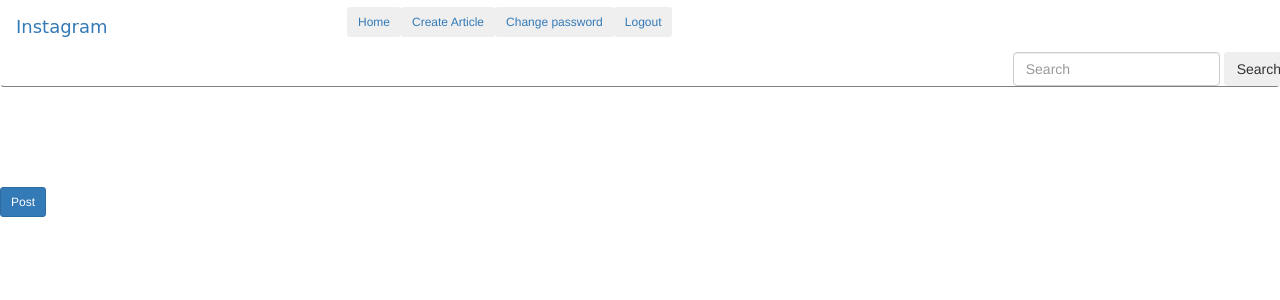
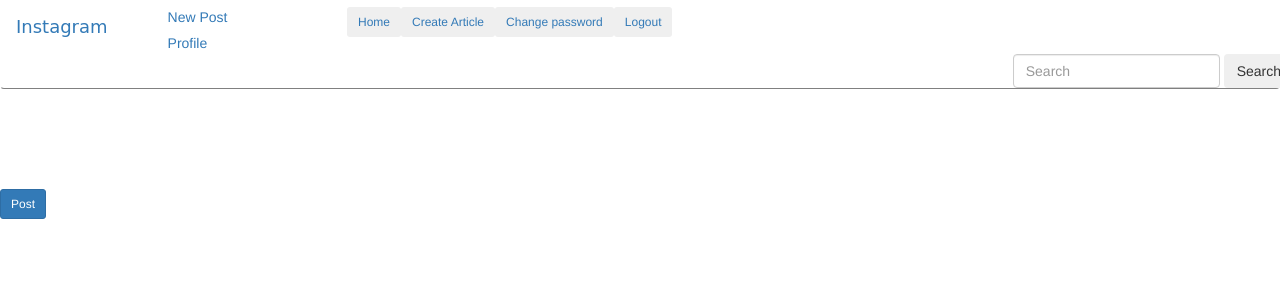
Before and after one commit to kiptoo-rotich/Instagram, a Django app: template instapp/templates/main/post.html in a window 1280 px wide. Shown: the top 300 px of the page. Run offline with Django 3.2, Linux system fonts and the light colour scheme; the template is opened without the code that fills it, so the values that code supplies are empty; the visitor is signed in with stand-in values (Sample User, id 1); parts of the project's set-up code (start-up, migrations or seed data) failed here and were passed over; some libraries are stand-ins or nearby versions.

Commit message:
It adds a redirection to new post and profile pages

```diff
--- a/instapp/templates/navbar.html
+++ b/instapp/templates/navbar.html
@@ -38,6 +38,13 @@
                     </li>
                 </ul>
 
+                <a href="{%url 'new_post'%}">New Post
+                    <i class="fas fa-user text-white h3 ">
+                    </i>
+                <a href="{%url 'profile'%}">Profile
+                    <i class="fas fa-user text-white h3 ">
+                    </i>
+                </a>
                 {% else %}
                 <li>
                     <a class='btn btn-default' href="/accounts/login">Login</a>
```
